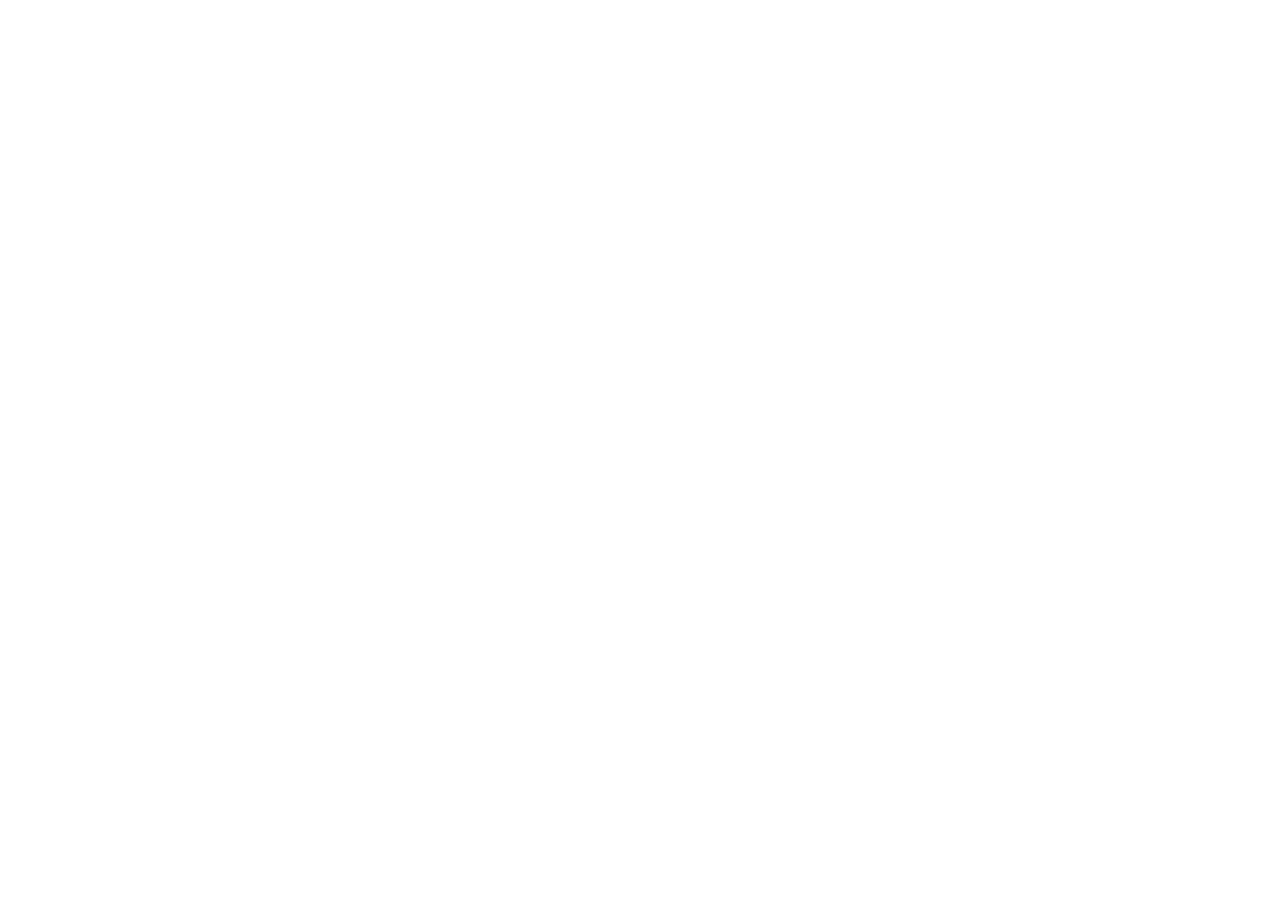
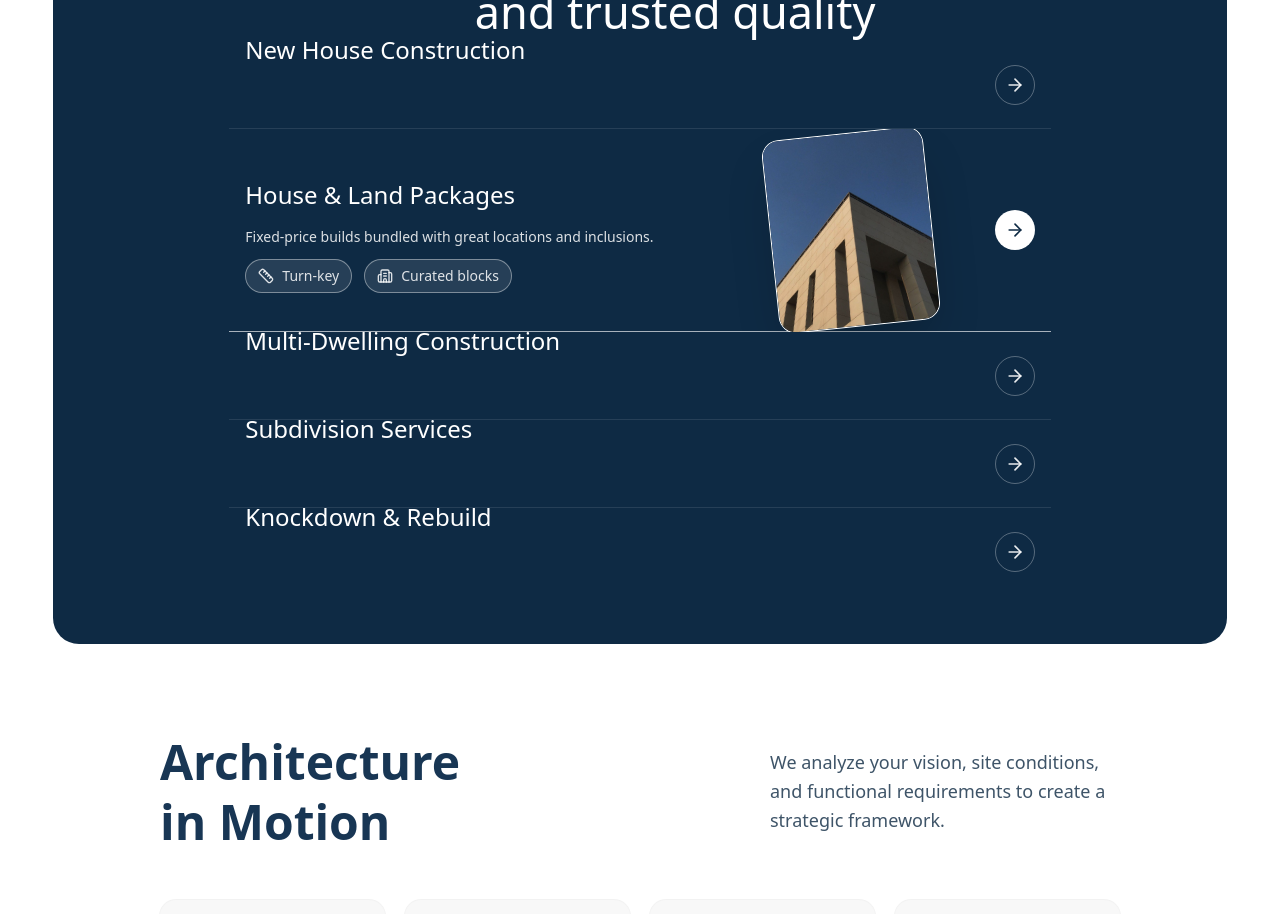
Before and after one commit to faarns12/build_today, a Next.js app: page / in a window 1280 px wide. Shown: the part 1860-2774 px from the top of the page. Before the commit the page ends 1660 px from the top, so only its background shows below. Built offline with nearby package versions, Linux system fonts and the light colour scheme.

Commit message:
Architecture

```diff
--- a/src/app/page.tsx
+++ b/src/app/page.tsx
@@ -1,5 +1,7 @@
 import Hero from "@/components/home/Hero/Hero";
 import LocationsShowcase from "@/components/home/LocationsShowcase/LocationsShowcase";
+import MetricsSection from "@/components/home/MetricsSection/MetricsSection";
+import ServicesHoverSection from "@/components/home/services/services";
 import ValueProp from "@/components/home/Value/ValueProp";
 
 export default function Home() {
@@ -9,6 +11,9 @@ export default function Home() {
      <Hero></Hero>
       <ValueProp></ValueProp>
       <LocationsShowcase></LocationsShowcase>
+      <ServicesHoverSection></ServicesHoverSection>
+      <MetricsSection></MetricsSection>
+
     </div>
   );
 }
--- a/src/components/home/Hero/ProjectsSlider.tsx
+++ b/src/components/home/Hero/ProjectsSlider.tsx
@@ -8,8 +8,8 @@ import { ArrowLeft, ArrowRight } from "lucide-react";
 export default function ProjectsSlider() {
   // ✅ List of images — just add more objects here if needed
   const slides = [
-    { src: "/img/slider1.png", alt: "Modern tower angle" },
-    { src: "/img/slider2.jpg", alt: "Courtyard facade" },
+    { src: "/img/slider2.jpg", alt: "Modern tower angle" },
+    { src: "/img/slider3.jpg", alt: "Courtyard facade" },
     { src: "/img/slider3.jpg", alt: "Glass atrium" },
 
   ];
--- /dev/null
+++ b/src/components/home/MetricsSection/MetricsSection.tsx
@@ -0,0 +1,75 @@
+"use client";
+
+export type StatItem = {
+  value: string;
+  label: string;
+  desc: string;
+};
+
+const defaultStats: StatItem[] = [
+  {
+    value: "189+",
+    label: "PROJECTS",
+    desc:
+      "We have designed and completed over 300 projects, each reflecting our dedication to innovation, precision, and timeless architectural excellence.",
+  },
+  {
+    value: "283+",
+    label: "CLIENTS",
+    desc:
+      "With over 200 satisfied clients, we have built lasting relationships through exceptional design, strategic planning, and craftsmanship.",
+  },
+  {
+    value: "94%",
+    label: "HAPPY CLIENTS",
+    desc:
+      "Client satisfaction is our priority — every project is delivered with precision, passion, and attention to detail, ensuring outstanding results.",
+  },
+  {
+    value: "104%",
+    label: "COMMITMENT",
+    desc:
+      "Client satisfaction is our priority — every project is delivered with precision, passion, and attention to detail, ensuring outstanding results.",
+  },
+];
+
+export default function MetricsSection() {
+  return (
+    <section className="w-9/12 mx-auto py-16">
+      {/* Heading */}
+     <div className="mb-12 flex flex-col md:flex-row items-center justify-between  gap-6">
+  {/* Heading */}
+  <h2 className="text-4xl sm:text-5xl font-semibold leading-tight text-[#183654]">
+    <span className="block">Architecture</span>
+    <span className="block">in Motion</span>
+  </h2>
+
+  {/* Paragraph */}
+  <p className="text-[#3E5468] text-base sm:text-lg max-w-[350px] leading-relaxed ">
+    We analyze your vision, site conditions,<br /> and  functional requirements
+    to create a strategic framework.
+  </p>
+</div>
+
+      {/* Stats cards */}
+      <div className="grid grid-cols-1 sm:grid-cols-2 lg:grid-cols-4 gap-5">
+        {defaultStats.map((s, i) => (
+          <div
+            key={i}
+            className="rounded-2xl bg-[#F8F8F8] p-6  ring-1 ring-black/5 transition-transform duration-200 hover:-translate-y-0.5"
+          >
+            <div className="text-[48px]   leading-none font-medium text-[#183654]">
+              {s.value}
+            </div>
+            <div className="mt-2 text-[11px] tracking-[0.18em] font-semibold text-[#191919]">
+              {s.label}
+            </div>
+            <p className="mt-3 text-sm text-[#999999] leading-relaxed">
+              {s.desc}
+            </p>
+          </div>
+        ))}
+      </div>
+    </section>
+  );
+}
--- /dev/null
+++ b/src/components/home/services/services.tsx
@@ -0,0 +1,192 @@
+"use client";
+
+import Image from "next/image";
+import { ArrowRight, Hammer, Ruler, Building2 } from "lucide-react";
+import { useState } from "react";
+
+type Badge = { icon: React.ReactNode; text: string };
+type Service = {
+  title: string;
+  desc?: string;
+  badges?: Badge[];
+  img?: string; // public/ path
+};
+
+const services: Service[] = [
+  {
+    title: "New House Construction",
+    img: "/img/location1.png",
+    badges: [
+      { icon: <Hammer className="h-4 w-4" />, text: "200+ units" },
+      { icon: <Ruler className="h-4 w-4" />, text: "Modern layouts" },
+      { icon: <Building2 className="h-4 w-4" />, text: "Investor-friendly" },
+    ],
+    desc:
+      "Smartly designed homes that maximize space, comfort, and investment value.",
+  },
+  {
+    title: "House & Land Packages",
+    img: "/img/location2.png",
+    badges: [
+      { icon: <Ruler className="h-4 w-4" />, text: "Turn-key" },
+      { icon: <Building2 className="h-4 w-4" />, text: "Curated blocks" },
+    ],
+    desc: "Fixed-price builds bundled with great locations and inclusions.",
+  },
+  {
+    title: "Multi-Dwelling Construction",
+    img: "/img/location3.png",
+    badges: [
+      { icon: <Hammer className="h-4 w-4" />, text: "Complex builds" },
+      { icon: <Ruler className="h-4 w-4" />, text: "Efficient footprints" },
+    ],
+    desc: "Townhouses and apartments optimized for yield and livability.",
+  },
+  {
+    title: "Subdivision Services",
+    img: "/img/location2.png",
+    badges: [{ icon: <Building2 className="h-4 w-4" />, text: "End-to-end" }],
+    desc: "Planning, services, approvals, and civil works handled in one team.",
+  },
+  {
+    title: "Knockdown & Rebuild",
+    img: "/img/location1.png",
+    badges: [{ icon: <Hammer className="h-4 w-4" />, text: "Hassle-free" }],
+    desc: "Keep the address you love with a brand-new, efficient home.",
+  },
+];
+
+export default function ServicesHoverSection() {
+  const [active, setActive] = useState<number | null>(1); // default highlight on 2nd row (like your mock)
+
+  return (
+    <section className="mx-auto my-6  w-11/12 rounded-[26px] bg-[#0E2A44] text-white p-5 sm:p-8 md:p-12 relative overflow-hidden">
+
+
+<div className="lg:px-32">
+        {/* Top-left tiny pill */}
+  <div className="flex justify-between items-start gap-6">
+ <span
+className="text-black  px-3.5 py-3 text-[12px] border border-white rounded-[10px] bg-white shadow-[0_10px_15px_rgba(0,0,0,0.1),_0_4px_6px_rgba(0,0,0,0.1)]"
+>
+Our Services
+</span>
+  <h1 className="text-[20px] sm:text-[45px] leading-tight  max-w-xl ">
+    To build your dream home with expert craftsmanship and trusted quality
+  </h1>
+</div>
+
+{services.map((s, i) => (
+  <div
+    key={s.title}
+    onMouseEnter={() => setActive(i)}
+    onFocus={() => setActive(i)}
+    className={[
+      "relative group cursor-pointer overflow-hidden transition-all duration-500 ease-in-out ",
+      active === i ? "h-[203px]" : "h-[88px]",
+    ].join(" ")}
+  >
+    {/* Teal ribbon on hover/active */}
+    <div
+      className={[
+        "absolute inset-x-0 -z-10 h-full rounded-[18px] bg-[#2B8BA6]",
+        "opacity-0 translate-y-2 transition-all duration-300",
+        active === i ? "opacity-100 translate-y-0 " : "",
+      ].join(" ")}
+    />
+
+    {/* Row content */}
+    <div className="flex items-center justify-between hover:bg-[#29799E] px-4  rounded-[25px] w-full h-full ">
+      {/* Left side */}
+      <div className="flex flex-col justify-center min-w-0 h-full">
+        <h3 className="text-xl md:text-2xl py-3 font-medium text-white">
+          {s.title}
+        </h3>
+
+        <div
+          className={[
+            "mt-1 text-sm text-white/85 relative transition-opacity duration-300",
+            active === i ? "opacity-100" : "opacity-0",
+          ].join(" ")}
+        >
+          {s.desc && (
+            <p className="mb-3 hidden md:block transition-all duration-500">
+              {s.desc}
+            </p>
+          )}
+
+          {s.badges && (
+            <div className="hidden md:flex flex-wrap gap-3 transition-all duration-500">
+              {s.badges.map((b, idx) => (
+                <span
+                  key={idx}
+                  className="inline-flex items-center gap-2 rounded-full border border-white/40 bg-white/10 px-3 py-1.5"
+                >
+                  <span className="[&>*]:h-4 [&>*]:w-4">{b.icon}</span>
+                  <span>{b.text}</span>
+                </span>
+              ))}
+            </div>
+          )}
+        </div>
+      </div>
+
+      {/* Right side */}
+      <div className="flex items-center justify-center h-full">
+        <button
+          aria-label={`Open ${s.title}`}
+          className={[
+            "relative grid h-10 w-10 place-items-center rounded-full transition-all",
+            active === i
+              ? "bg-white text-[#0E2A44]"
+              : "border border-white/30 text-white/90",
+          ].join(" ")}
+        >
+          <ArrowRight className="h-5 w-5" />
+        </button>
+      </div>
+    </div>
+
+    {/* Animated underline (Hide for last row) */}
+    {i !== services.length - 1 && (
+      <div className="absolute bottom-0 left-0 right-0 h-px bg-white/10">
+        <div
+          className={[
+            "h-px origin-left bg-white/60 transition-transform duration-300",
+            active === i
+              ? "scale-x-100"
+              : "scale-x-0 group-hover:scale-x-100",
+          ].join(" ")}
+        />
+      </div>
+    )}
+
+    {/* Hover image */}
+    {s.img && (
+      <div
+        className={[
+          "pointer-events-none absolute right-0 top-1/2 hidden -translate-y-1/2 md:block ",
+          "transition-all duration-300",
+          active === i ? "opacity-100 translate-x-0" : "opacity-0 translate-x-6",
+        ].join(" ")}
+      >
+        <div className="relative h-48 w-40 -rotate-6 mr-30 overflow-hidden rounded-2xl shadow-2xl ring-1 ring-white">
+          <Image
+            src={s.img}
+            alt={s.title}
+            fill
+            className="object-cover"
+            sizes="160px"
+            priority={i === active}
+          />
+        </div>
+      </div>
+    )}
+  </div>
+))}
+
+</div>
+
+    </section>
+  );
+}
```
